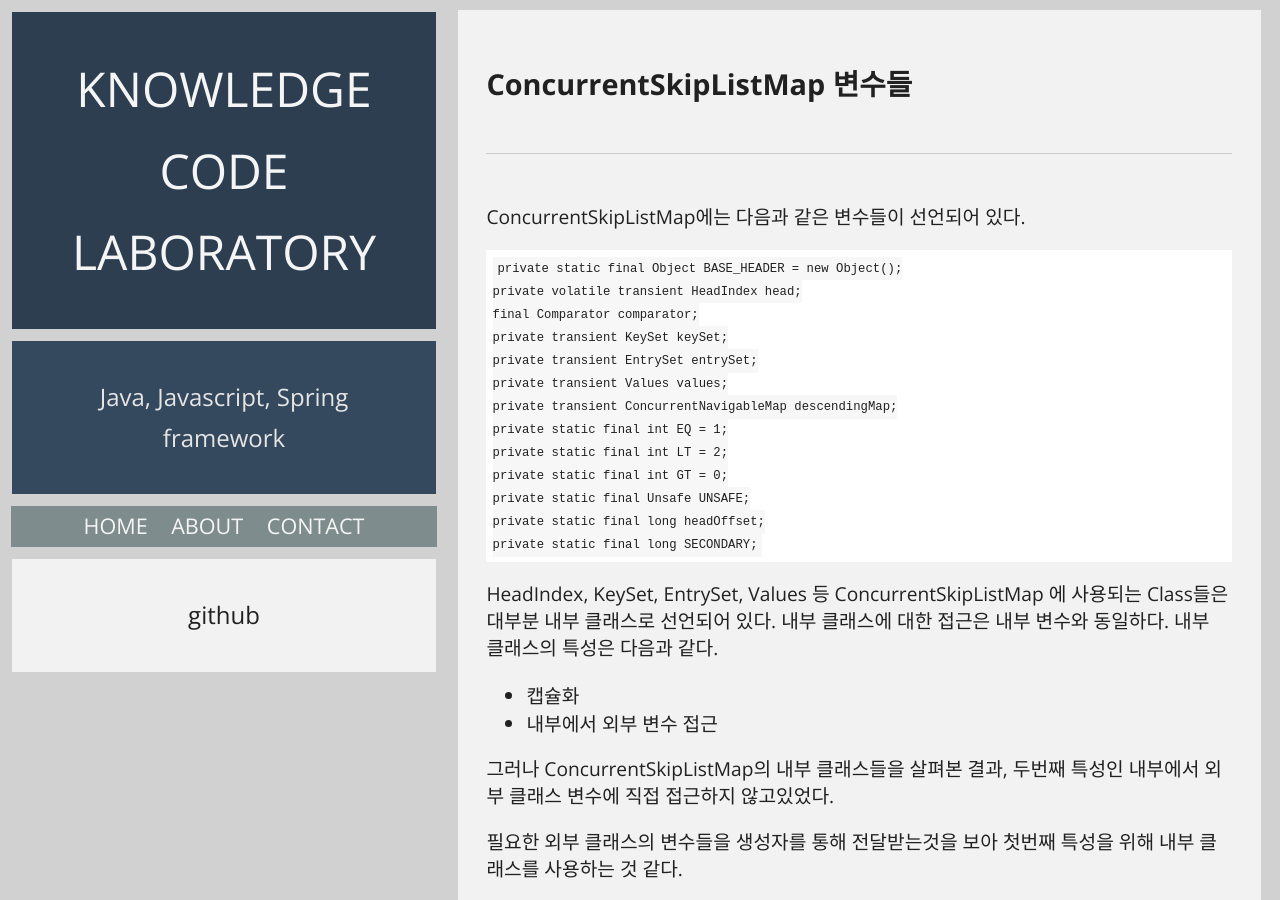
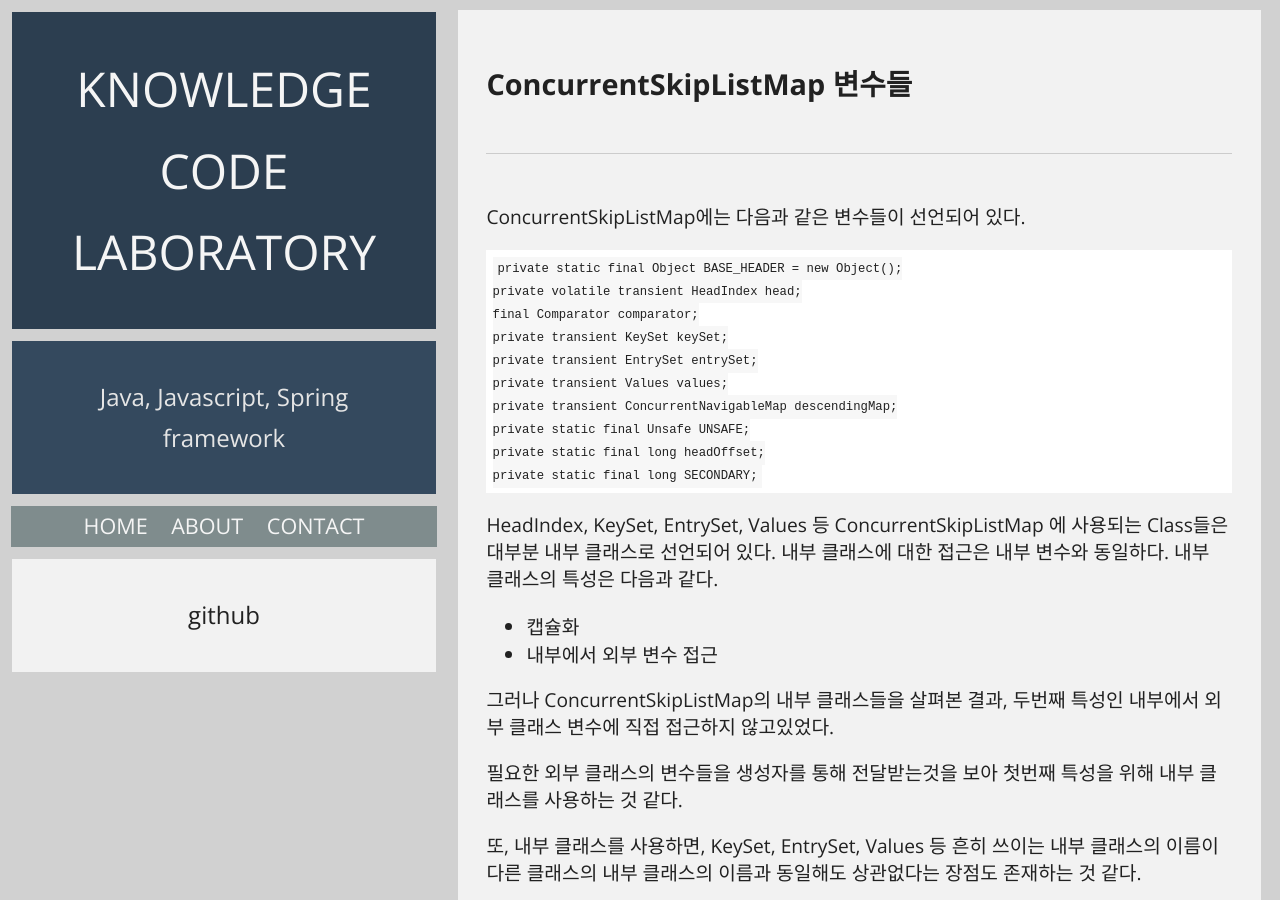
Before and after one commit to kdsr2z0/kdsr2z0.github.io, a Jekyll site: the page built from _posts/2015-02-15-_java_skip_list_map_Node_Index.md, in a window 1280 px wide and 900 px high. Built offline with Jekyll 4.4.1, drawn with Linux system fonts in a browser that asks for light colours; Markdown is read by kramdown in place of the engine named in the settings; comment, search, counter and statistics services are not loaded.

Commit message:
no message

```diff
--- a/_posts/2015-02-15-_java_skip_list_map_Node_Index.md
+++ b/_posts/2015-02-15-_java_skip_list_map_Node_Index.md
@@ -16,9 +16,6 @@ ConcurrentSkipListMap에는 다음과 같은 변수들이 선언되어 있다.
 	private transient EntrySet entrySet;
 	private transient Values values;
 	private transient ConcurrentNavigableMap descendingMap;
-	private static final int EQ = 1;
-	private static final int LT = 2;
-	private static final int GT = 0;
 	private static final Unsafe UNSAFE;
 	private static final long headOffset;
 	private static final long SECONDARY;
@@ -56,8 +53,8 @@ class Node의 변수는
 * value와 next 는 volatile이 붙어있는 것을 보아, 비동기적으로 수정될 수 있는 변수임을 알 수 있다.
 * 아래 세 변수는 메모리 관리와 관련된 변수들이다.
 
-__value__ : value는 데이터를 가지거나, this 혹은 BASE_HEADER를 가리킬 수 있다.
-__key__ : key는 말 그대로 노드를 구별하고, 정렬할 때 사용하는 노드의 key를 말한다. value 가 this나 BASE_HEADER를 가리킬 때, key는 null 일 수 있다.
+__value__ : value는 데이터를 가지거나, this 혹은 BASE_HEADER를 가리킬 수 있다.<br>
+__key__ : key는 말 그대로 노드를 구별하고, 정렬할 때 사용하는 노드의 key를 말한다. value 가 this나 BASE_HEADER를 가리킬 때, key는 null 일 수 있다.<br>
 __next__ : 다음 노드를 가리킨다.
 
 Node 클래스의 생성자
@@ -98,8 +95,8 @@ Index 클래스는 SkipList의 계층 구조를 만들어주는 클래스 이다
 * right 변수만 비동기적으로 수정될 수 있는 변수임을 알 수 있다.
 * 아래 두 변수는 메모리 관리와 관련된 변수들이다.
 
-__node__ : Index가 가리키고 있는 node를 저장한다.
-__down__ : 하위 Level으로 이동한다.
+__node__ : Index가 가리키고 있는 node를 저장한다.<br>
+__down__ : 하위 Level으로 이동한다.<br>
 __right__ : 다음 Index로 이동한다.
 
 Index 클래스의 생성자
```
